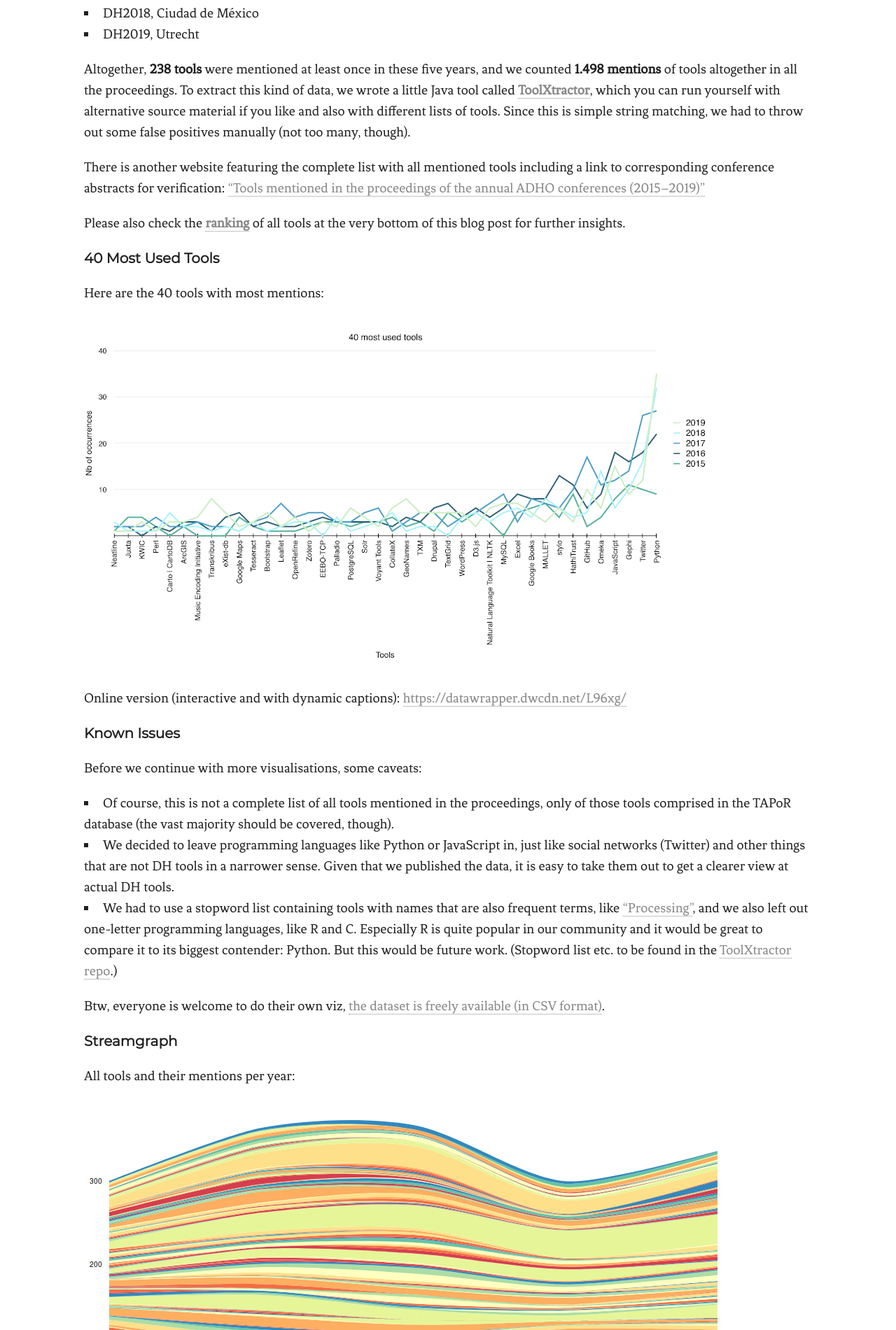
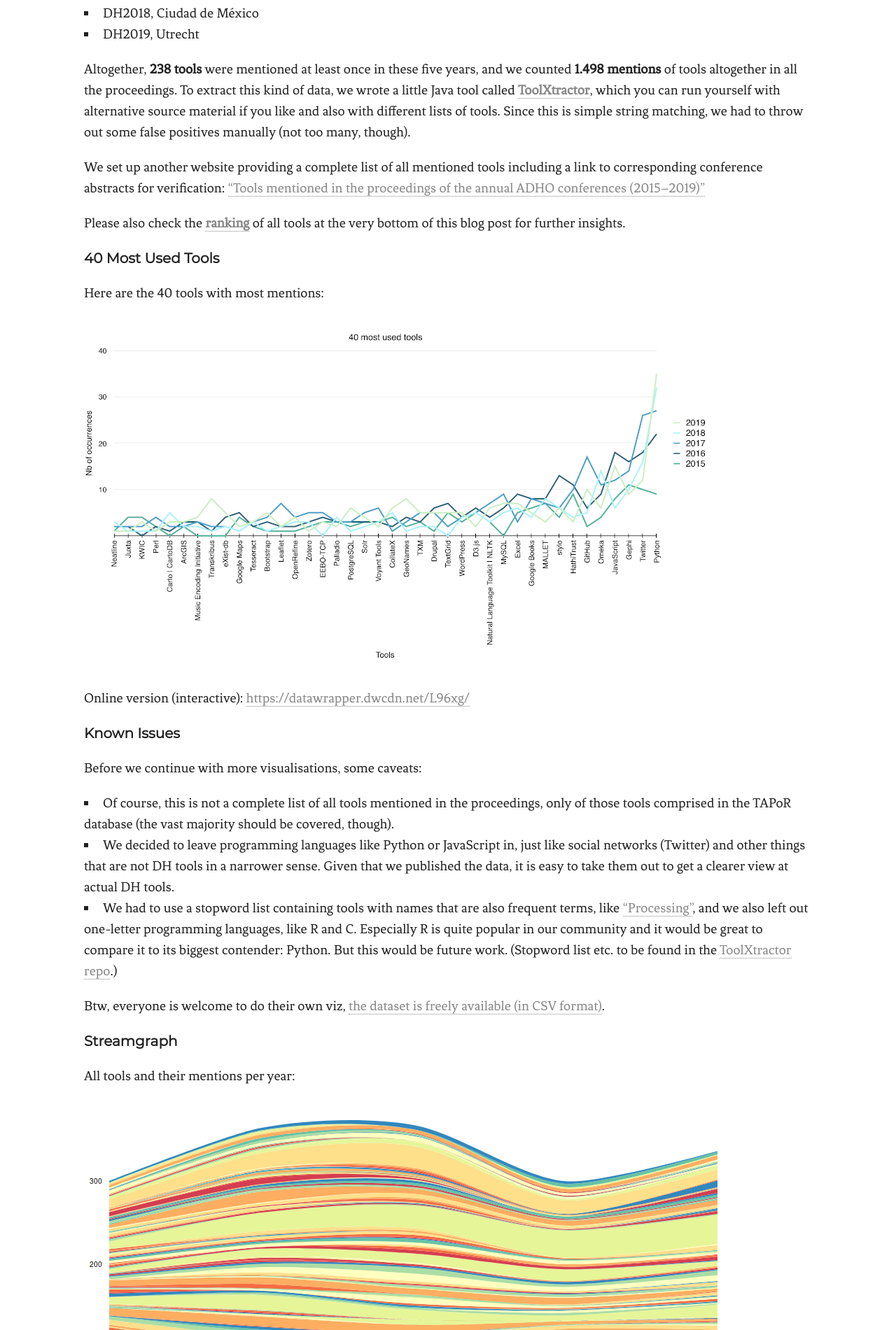
Before and after one commit to weltliteratur/blog, a Jekyll site: the page built from _posts/2019-12-05-dh-tools-used-in-research.markdown, in a window 1280 px wide. Shown: the part 842-2743 px from the top of the page at 70% size. Built offline with Jekyll 4.4.1, drawn with Linux system fonts in a browser that asks for light colours; some of the changed text lies outside the part shown.

Commit message:
small corrections

```diff
--- a/_config.yml
+++ b/_config.yml
@@ -159,7 +159,7 @@ authors:
     web:
     twitter:
     github: yoannspace
-    orcid:
+    orcid: 0000-0002-3502-1667
     description: Developer at DARIAH. Technical Coordinator of OPERAS.
   ivan:
     name: Ivan Pozdniakov
@@ -168,7 +168,7 @@ authors:
     email:
     web:
     twitter:
-    github:
+    github: Pozdniakov
     orcid:
     description: Higher School of Economics, Moscow.
 
--- a/_posts/2019-12-05-dh-tools-used-in-research.markdown
+++ b/_posts/2019-12-05-dh-tools-used-in-research.markdown
@@ -20,7 +20,7 @@ The longest-standing tool directory in the Digital Humanities, the Canadian port
 
 Altogether, **238 tools** were mentioned at least once in these five years, and we counted **1.498 mentions** of tools altogether in all the proceedings. To extract this kind of data, we wrote a little Java tool called [**ToolXtractor**](https://github.com/lehkost/ToolXtractor/), which you can run yourself with alternative source material if you like and also with different lists of tools. Since this is simple string matching, we had to throw out some false positives manually (not too many, though).
 
-There is another website featuring the complete list with all mentioned tools including a link to corresponding conference abstracts for verification: ["Tools mentioned in the proceedings of the annual ADHO conferences (2015–2019)"](https://lehkost.github.io/tools-dh-proceedings/index.html)
+We set up another website providing a complete list of all mentioned tools including a link to corresponding conference abstracts for verification: ["Tools mentioned in the proceedings of the annual ADHO conferences (2015–2019)"](https://lehkost.github.io/tools-dh-proceedings/index.html)
 
 Please also check the [**ranking**](#ranking) of all tools at the very bottom of this blog post for further insights.
 
@@ -32,7 +32,7 @@ Here are the 40 tools with most mentions:
   <img src="/images/dh-tools-used-in-research/40-most-used-tools.png" alt="40 most used tools (via Datawrapper)" style="width:900px;" />
 </figure>
 
-Online version (interactive and with dynamic captions): [https://datawrapper.dwcdn.net/L96xg/](https://datawrapper.dwcdn.net/L96xg/)
+Online version (interactive): [https://datawrapper.dwcdn.net/L96xg/](https://datawrapper.dwcdn.net/L96xg/)
 
 ## Known Issues
 
```
Also changed, not shown: other parts of _posts/2019-12-05-dh-tools-used-in-research.markdown (+1 -1 lines).
